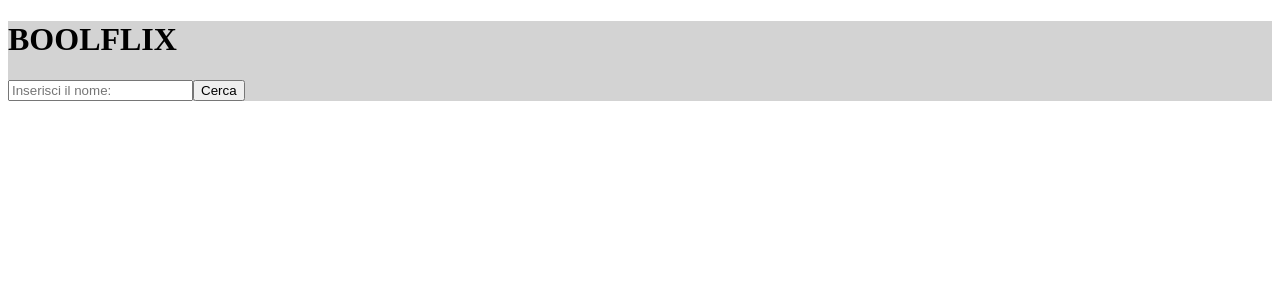
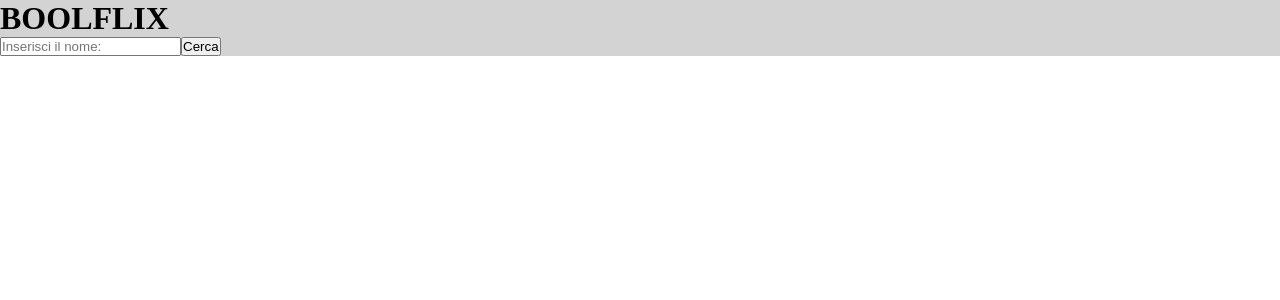
Before and after one commit to Neeiser/vue-boolflix, a Vue app: page / in a window 1280 px wide. Shown: the top 300 px of the page. Built offline with nearby package versions, Linux system fonts and the light colour scheme.

Commit message:
scss importing

```diff
--- a/src/App.vue
+++ b/src/App.vue
@@ -33,7 +33,8 @@ export default {
 }
 </script>
 
-<style lang="scss" scoped >
+<style lang="scss">
+@import './assets/style.scss';
 
 main{
   display: flex;
--- /dev/null
+++ b/src/assets/partials/_reset.scss
@@ -0,0 +1,5 @@
+*{
+    margin: 0;
+    padding: 0;
+    box-sizing: border-box;
+}
--- a/src/assets/style.scss
+++ b/src/assets/style.scss
@@ -0,0 +1,3 @@
+@import './partials/reset';
+@import "./partials/variables";
+@import "./partials/generic";
```
Also changed, not shown: src/assets/partials/_generic.scss (added), src/assets/partials/_variables.scss (added), src/assets/style/_variables.scss (deleted).
